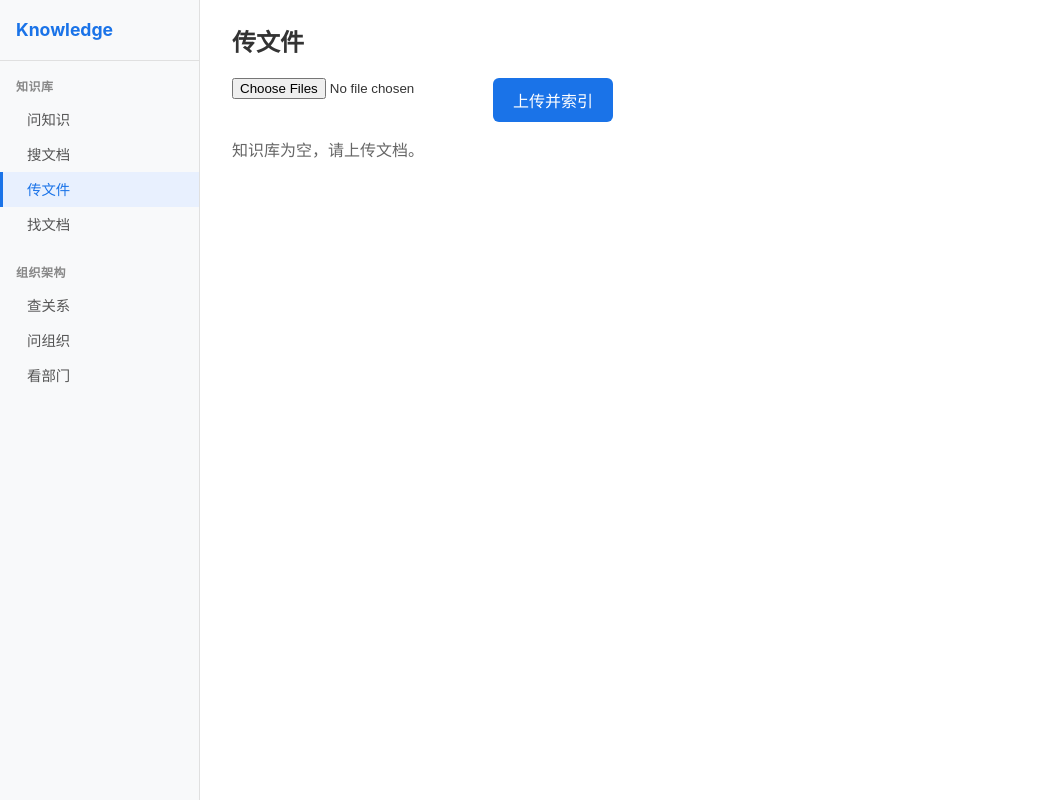
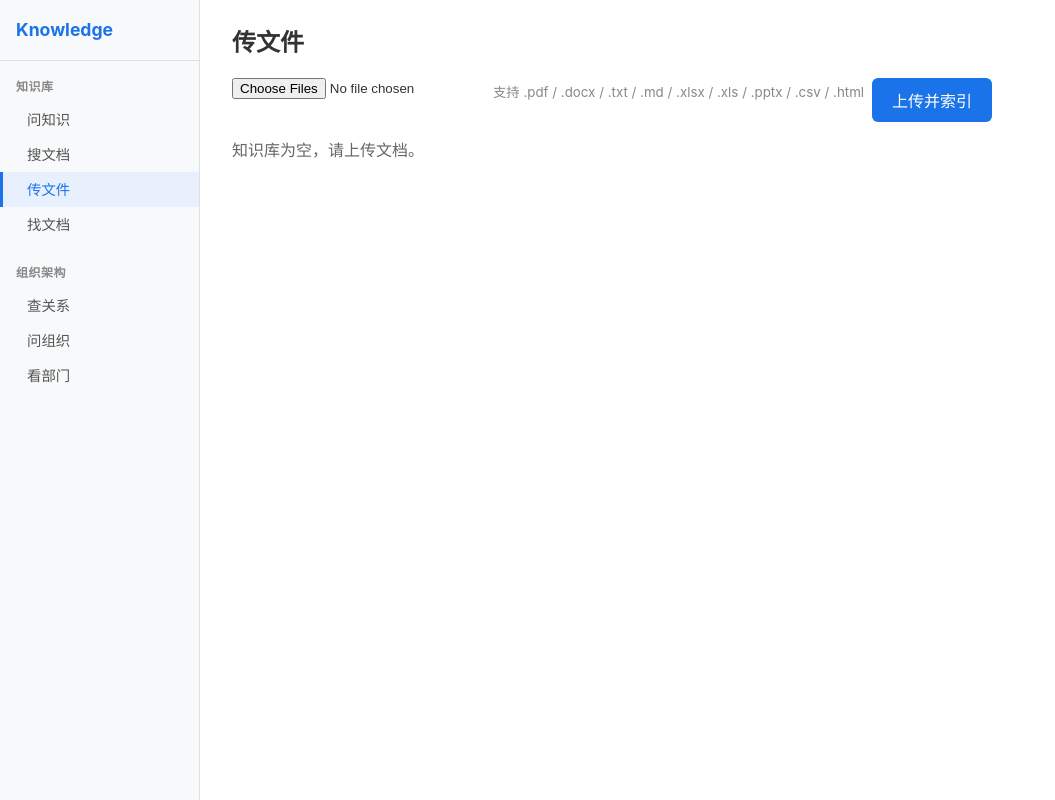
Before and after one commit to suiyuebuzai/knowledge-repo, a FastAPI app: page /upload in a window 1280 px wide. Shown: the whole page, without its empty margins (0-1055 px from the left). Run offline with FastAPI, Linux system fonts and the light colour scheme; data that the repository does not hold is empty.

Commit message:
feat: expand upload.html accept attribute to 11 formats
Co-Authored-By: Claude Sonnet 4.6 <noreply@anthropic.com>

```diff
--- a/templates/upload.html
+++ b/templates/upload.html
@@ -12,7 +12,11 @@
 {% endif %}
 
 <form action="/upload" method="post" enctype="multipart/form-data" class="form-group">
-    <input type="file" name="files" multiple accept=".pdf,.docx,.txt">
+    <input type="file" name="files" multiple
+      accept=".pdf,.docx,.txt,.md,.xlsx,.xls,.pptx,.csv,.html,.htm">
+    <small style="color:#888;display:block;margin-top:4px;">
+      支持 .pdf / .docx / .txt / .md / .xlsx / .xls / .pptx / .csv / .html
+    </small>
     <button type="submit">上传并索引</button>
 </form>
 
```
